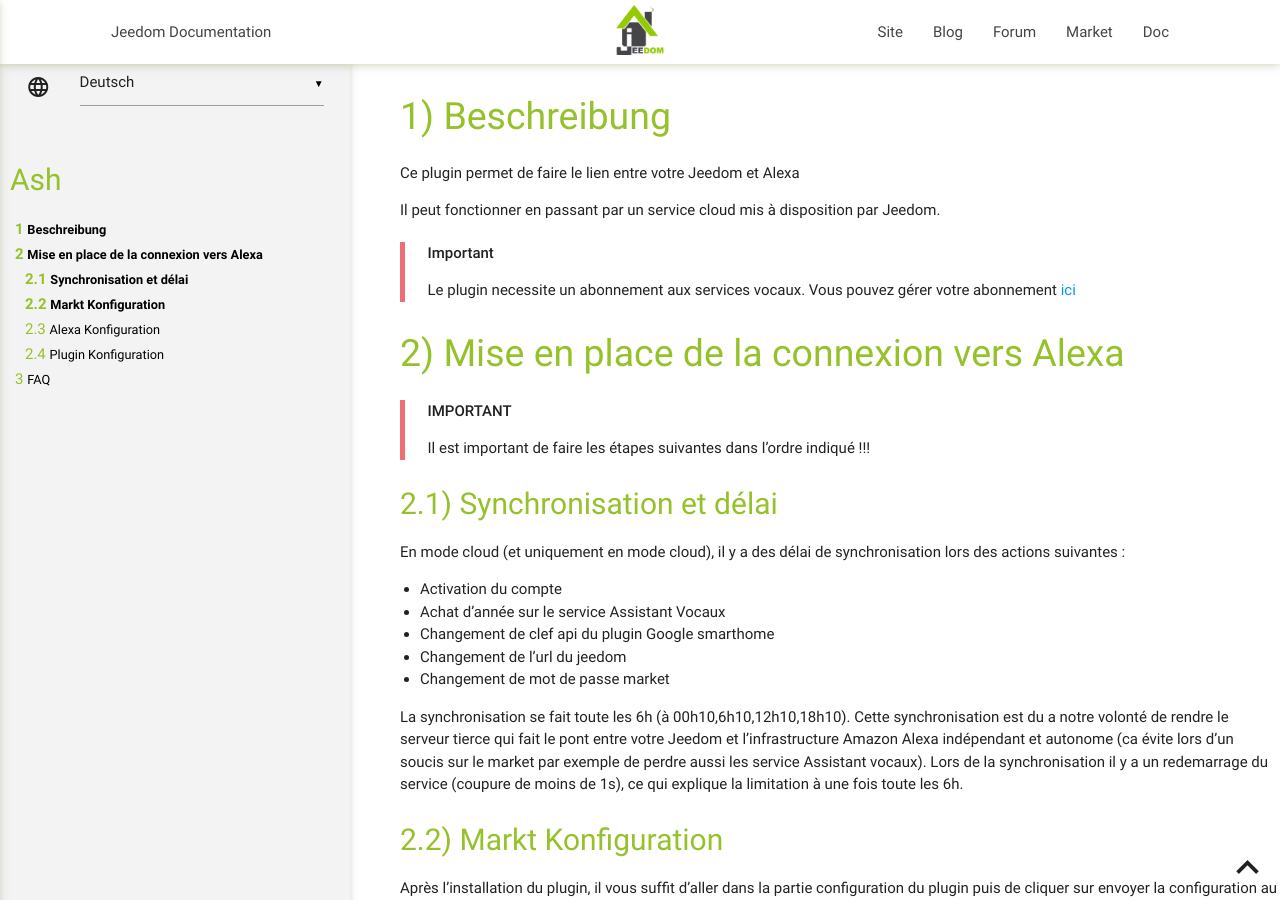
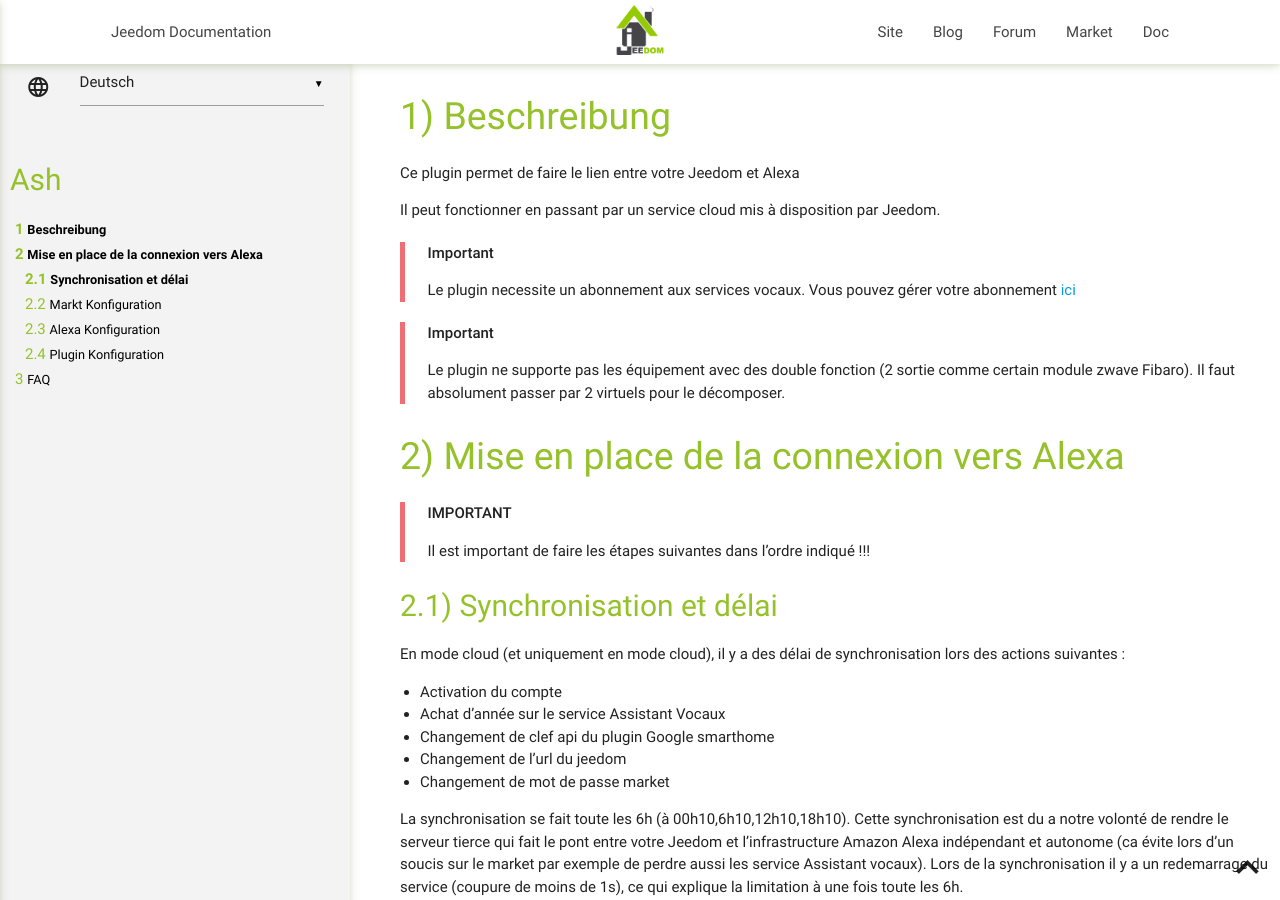
Before and after one commit to jeedom/plugin-ash, a Jekyll site: the page built from docs/de_DE/index.md, in a window 1280 px wide and 900 px high. Built offline with Jekyll 4.4.1, drawn with Linux system fonts in a browser that asks for light colours; our own code applies the rules of GitHub Pages for plain Markdown files.

Commit message:
[ROBOT] Action all

```diff
--- a/docs/de_DE/index.md
+++ b/docs/de_DE/index.md
@@ -7,6 +7,10 @@ Il peut fonctionner en passant par un service cloud mis à disposition par Jeedo
 > **Important**
 >
 > Le plugin necessite un abonnement aux services vocaux. Vous pouvez gérer votre abonnement [ici](https://www.jeedom.com/market/index.php?v=d&p=profils#services)
+
+> **Important**
+>
+> Le plugin ne supporte pas les équipement avec des double fonction (2 sortie comme certain module zwave Fibaro). Il faut absolument passer par 2 virtuels pour le décomposer.
 
 # Mise en place de la connexion vers Alexa
 
```
Also changed, not shown: docs/en_US/index.md (+4 -0 lines), docs/es_ES/index.md (+4 -0 lines).
